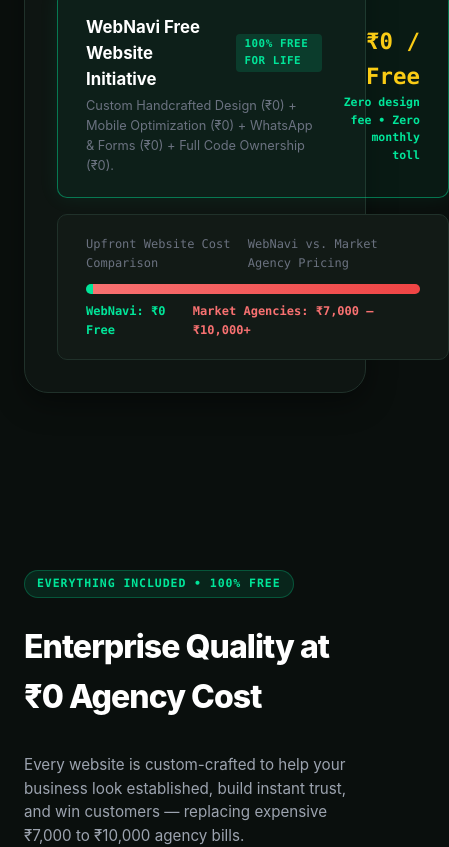
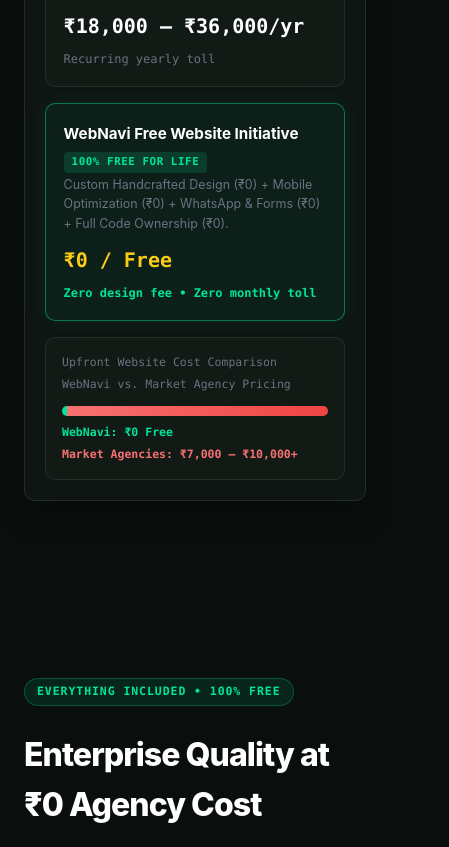
Before and after one commit to techgoworld-ai/webnavi, a website: page public/index.html in a window 390 px wide. Shown: the part 4640-5487 px from the top of the page, 449 px wide, since content can reach past the window. Drawn offline with Linux system fonts and the light colour scheme; no server answers.

Commit message:
Fix pricing comparison rows and bento grid for mobile - stacked layout, left-aligned prices

```diff
--- a/public/css/style.css
+++ b/public/css/style.css
@@ -2279,6 +2279,98 @@ body {
   }
   .studio-sidebar-left, .studio-sidebar-right {
     display: none;
+  }
+}
+
+/* ==========================================================================
+   PRICING / COMPARISON SECTION — Mobile Responsive Fixes
+   ========================================================================== */
+@media (max-width: 600px) {
+
+  /* Math card: tighter padding on small phones */
+  .math-card {
+    padding: 1.25rem;
+    gap: 1.5rem;
+    border-radius: var(--radius-md);
+  }
+
+  /* Savings highlight: stack icon and text if needed */
+  .savings-highlight-box {
+    gap: 0.75rem;
+  }
+  .savings-pct {
+    font-size: 1.75rem;
+  }
+
+  /* Comparison rows: stack label + badge on top, price below */
+  .comparison-row-card {
+    flex-direction: column;
+    align-items: flex-start;
+    gap: 0.75rem;
+    padding: 1.1rem 1.1rem;
+  }
+
+  /* Price aligns left on mobile, larger touch target */
+  .comparison-cost {
+    text-align: left;
+    display: flex;
+    align-items: baseline;
+    gap: 0.5rem;
+    flex-wrap: wrap;
+  }
+
+  .comparison-cost-val {
+    font-size: 1.25rem;
+  }
+
+  .comparison-subtext {
+    font-size: 0.75rem;
+    margin-top: 0;
+  }
+
+  /* Cost bar header: stack labels */
+  .cost-bar-header {
+    flex-direction: column;
+    gap: 0.25rem;
+    font-size: 0.72rem;
+  }
+
+  /* Visual bar card: tighter padding */
+  .visual-cost-bar-card {
+    padding: 1rem;
+  }
+
+  /* Bento grid: single column on small phones */
+  .bento-grid {
+    grid-template-columns: 1fr;
+  }
+
+  /* Bento header: stack left/right */
+  .bento-header-split {
+    flex-direction: column;
+    gap: 1rem;
+  }
+  .bento-header-right {
+    max-width: 100%;
+  }
+
+  /* Comparison name + badge: allow wrapping */
+  .comparison-name {
+    flex-wrap: wrap;
+    font-size: 0.95rem;
+    gap: 0.4rem;
+  }
+
+  .comparison-details {
+    font-size: 0.78rem;
+    margin-top: 0.1rem;
+  }
+
+  /* Hero bullets (the 3 green checkmark pills on homepage) */
+  .hero-bullets {
+    flex-direction: column;
+    gap: 0.6rem;
+    align-items: flex-start;
   }
 }
 
```
